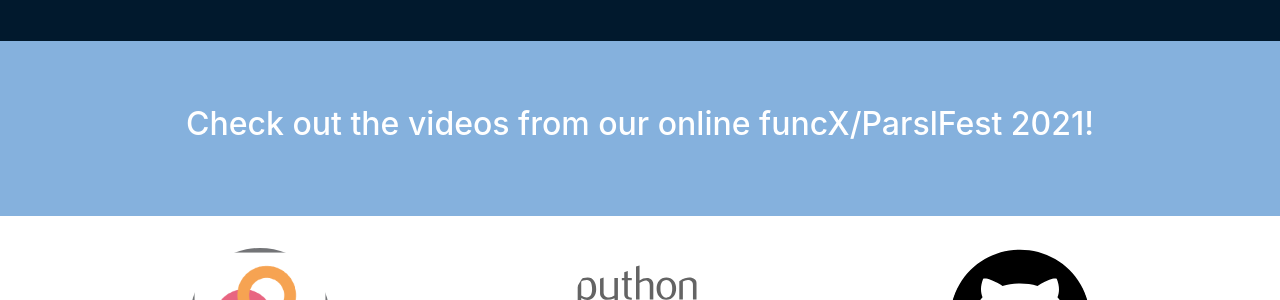
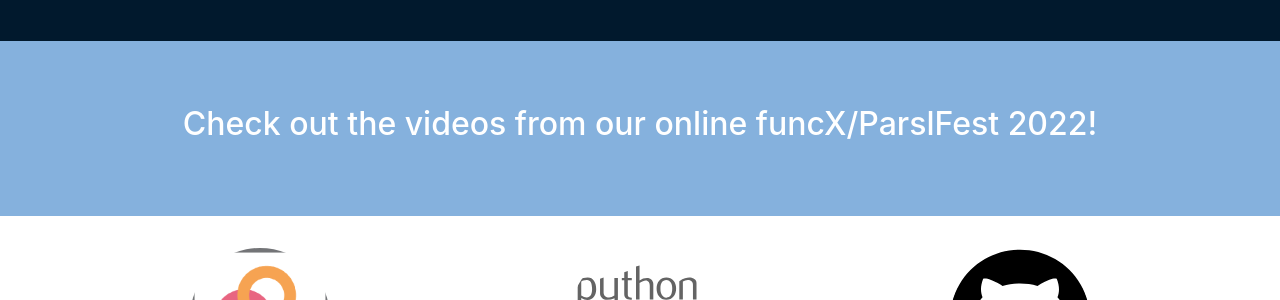
Before and after one commit to Parsl/parsl.github.io, a Jekyll site: the page built from index.html, in a window 1280 px wide and 900 px high, scrolled down 427 px. Shown: the part 156-456 px from the top of the window. Built offline with Jekyll 4.4.1, drawn with Linux system fonts in a browser that asks for light colours.

Commit message:
Update front page parslfest link to 2022

```diff
--- a/index.html
+++ b/index.html
@@ -14,7 +14,7 @@
 
     <div class="jumbotron jumbotron-fluid parslfest-banner">
         <div class="container text-center">
-            <h2><a href='parslfest2021.html' style="color: white;">Check out the videos from our online funcX/ParslFest 2021!</a></h2>
+            <h2><a href='parslfest2022.html' style="color: white;">Check out the videos from our online funcX/ParslFest 2022!</a></h2>
           </div>
         </div>
 
```
